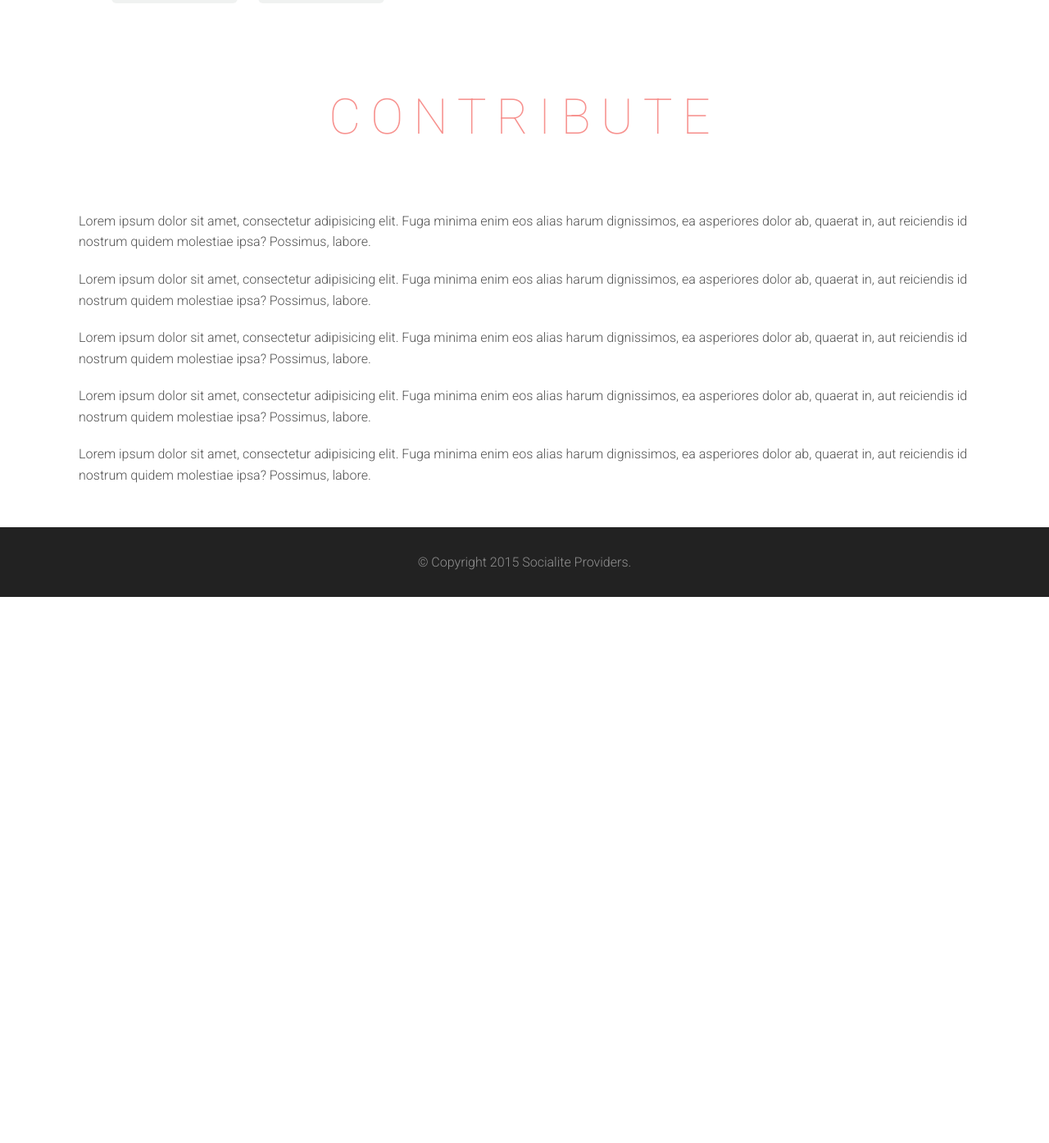
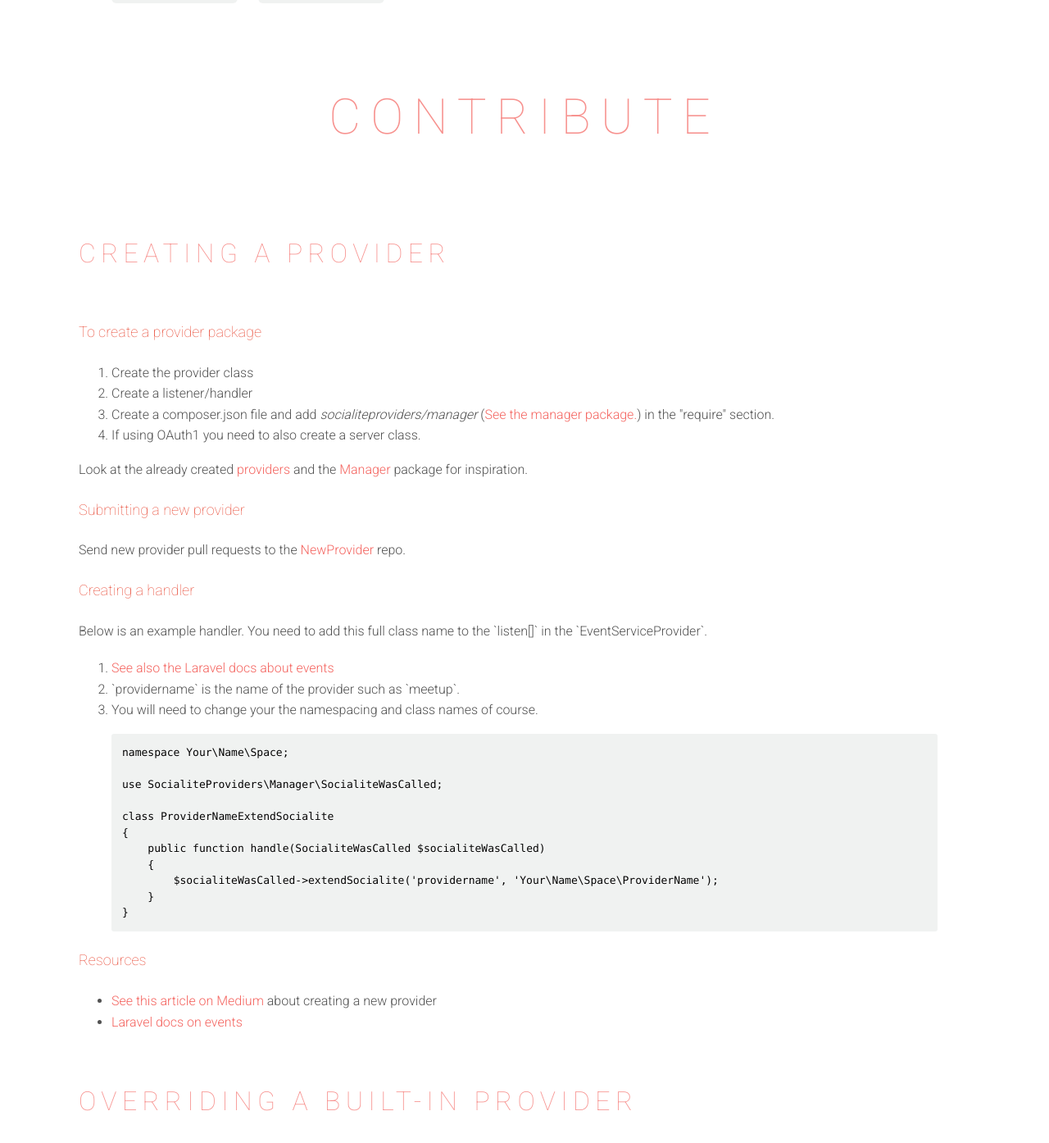
Before and after one commit to SocialiteProviders/socialiteproviders.github.io, a Jekyll site: the page built from index.html, in a window 1280 px wide and 1400 px high, scrolled down 1762 px. Shown: the top 1394 px of the window at 82% size. Built offline with Jekyll 4.4.1, drawn with Linux system fonts in a browser that asks for light colours; nearby versions of some CDN libraries; before the commit the page ends 2490 px from its top, so only the background shows below that; some of the changed text lies outside the part shown.

Commit message:
Updated contributing section
Updated contributing section.

Added tests section

Updated Contributing section

Updated Contributing section

```diff
--- a/_includes/contribute.html
+++ b/_includes/contribute.html
@@ -1,11 +1,67 @@
 <section>
 
-  <h2 id="contribute">Contribute</h2>
+<h2 id="contribute">Contribute</h2>
 
-  <p>Lorem ipsum dolor sit amet, consectetur adipisicing elit. Fuga minima enim eos alias harum dignissimos, ea asperiores dolor ab, quaerat in, aut reiciendis id nostrum quidem molestiae ipsa? Possimus, labore.</p>
-  <p>Lorem ipsum dolor sit amet, consectetur adipisicing elit. Fuga minima enim eos alias harum dignissimos, ea asperiores dolor ab, quaerat in, aut reiciendis id nostrum quidem molestiae ipsa? Possimus, labore.</p>
-  <p>Lorem ipsum dolor sit amet, consectetur adipisicing elit. Fuga minima enim eos alias harum dignissimos, ea asperiores dolor ab, quaerat in, aut reiciendis id nostrum quidem molestiae ipsa? Possimus, labore.</p>
-  <p>Lorem ipsum dolor sit amet, consectetur adipisicing elit. Fuga minima enim eos alias harum dignissimos, ea asperiores dolor ab, quaerat in, aut reiciendis id nostrum quidem molestiae ipsa? Possimus, labore.</p>
-  <p>Lorem ipsum dolor sit amet, consectetur adipisicing elit. Fuga minima enim eos alias harum dignissimos, ea asperiores dolor ab, quaerat in, aut reiciendis id nostrum quidem molestiae ipsa? Possimus, labore.</p>
+    <h3>Creating a Provider</h3>
 
+        <h4>To create a provider package</h4>
+            <ol>
+                <li>Create the provider class</li>
+                <li>Create a listener/handler</li>
+                <li>Create a composer.json file and add <em>socialiteproviders/manager</em> (<a href="https://github.com/SocialiteProviders/Manager">See the manager package.</a>) in the "require" section.</li>
+                <li>If using OAuth1 you need to also create a server class.</li>
+            </ol>
+            <p>Look at the already created <a href="#providers">providers</a> and the <a href="https://github.com/SocialiteProviders/Manager">Manager</a> package for inspiration.</p>
+
+
+        <h4>Submitting a new provider</h4>
+            <p>Send new provider pull requests to the <a href="https://github.com/SocialiteProviders/NewProvider">NewProvider</a> repo.</p>
+
+        <h4>Creating a handler</h4>
+            <p>Below is an example handler.  You need to add this full class name to the `listen[]` in the `EventServiceProvider`.</p>
+
+            <ol>
+                <li><a href="http://laravel.com/docs/5.0/events">See also the Laravel docs about events</a></li>
+                <li>`providername` is the name of the provider such as `meetup`.</li>
+                <li>You will need to change your the namespacing and class names of course.</li>
+            </ol>
+
+{% highlight php startinline=true %}
+namespace Your\Name\Space;
+
+use SocialiteProviders\Manager\SocialiteWasCalled;
+
+class ProviderNameExtendSocialite
+{
+    public function handle(SocialiteWasCalled $socialiteWasCalled)
+    {
+        $socialiteWasCalled->extendSocialite('providername', 'Your\Name\Space\ProviderName');
+    }
+}
+{% endhighlight %}
+
+
+        <h4>Resources</h4>
+            <ul>
+                <li><a href="https://medium.com/@morrislaptop/adding-auth-providers-to-laravel-socialite-ca0335929e42">See this article on Medium</a> about creating a new provider</li>
+                <li><a href="http://laravel.com/docs/5.0/events">Laravel docs on events</a> </li>
+            </ul>
+
+
+    <h3>Overriding a Built-in Provider</h3>
+
+    You can easily override a built-in laravel/socialite provider by creating a new provider with exactly the same name (i.e. 'facebook').
+
+
+
+    <h3>Tests</h3>
+
+    <p>If we have tests in the repo (currently and foreseeably only the (<a href="https://github.com/SocialiteProviders/Manager">Manager</a> package)
+    you need to have tests cover any changes submitted in a pull request.  We currently use PHPUnit and Mockery for our test suite.</p>
+
+
+
+    <h3>Style</h3>
+
+    <p>Coming soon!</p>
 </section>
--- a/_layouts/default.html
+++ b/_layouts/default.html
@@ -13,9 +13,7 @@
   <body>
     {% include header.html %}
     <div class="container">
-      {% include about.html %}
-      {% include providers.html %}
-      {% include contribute.html %}
+        {{ content }}
     </div>
     {% include footer.html %}
     <script src="//ajax.googleapis.com/ajax/libs/jquery/2.1.3/jquery.min.js"></script>
--- a/index.html
+++ b/index.html
@@ -1,3 +1,7 @@
 ---
 layout: default
 ---
+
+{% include about.html %}
+{% include providers.html %}
+{% include contribute.html %}
```
